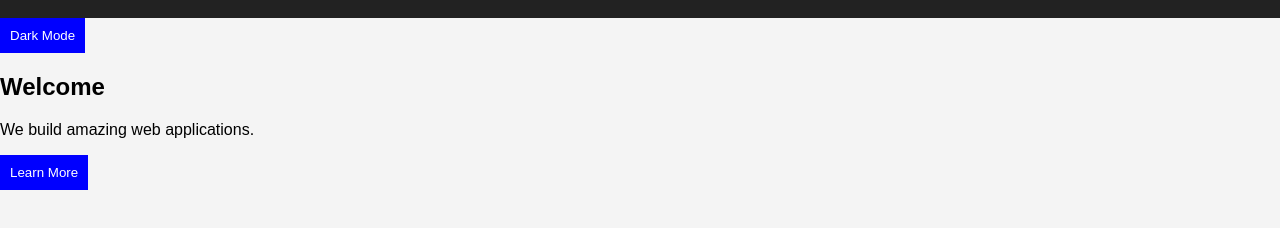
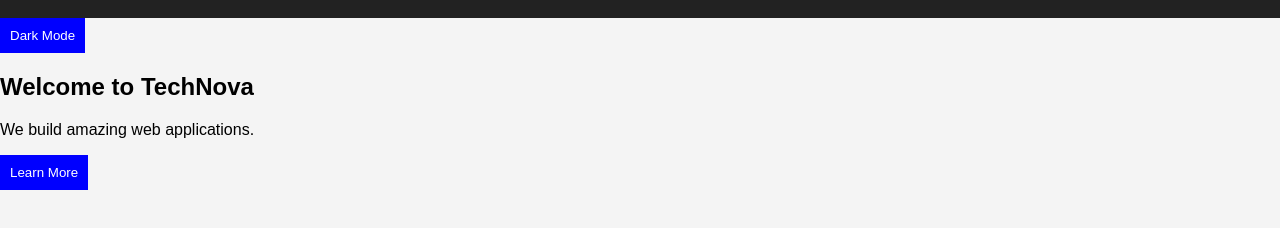
Before and after one commit to zainab-mujahid/Git_Branch, a plain HTML site: page index.html in a window 1280 px wide. Shown: the part 120-348 px from the top of the page. Drawn offline with Linux system fonts and the light colour scheme.

Commit message:
Update Heading

```diff
--- a/index.html
+++ b/index.html
@@ -22,7 +22,7 @@
 
 <section>
 
-<h2>Welcome</h2>
+<h2>Welcome to TechNova</h2>
 
 <p>
 We build amazing web applications.
```
